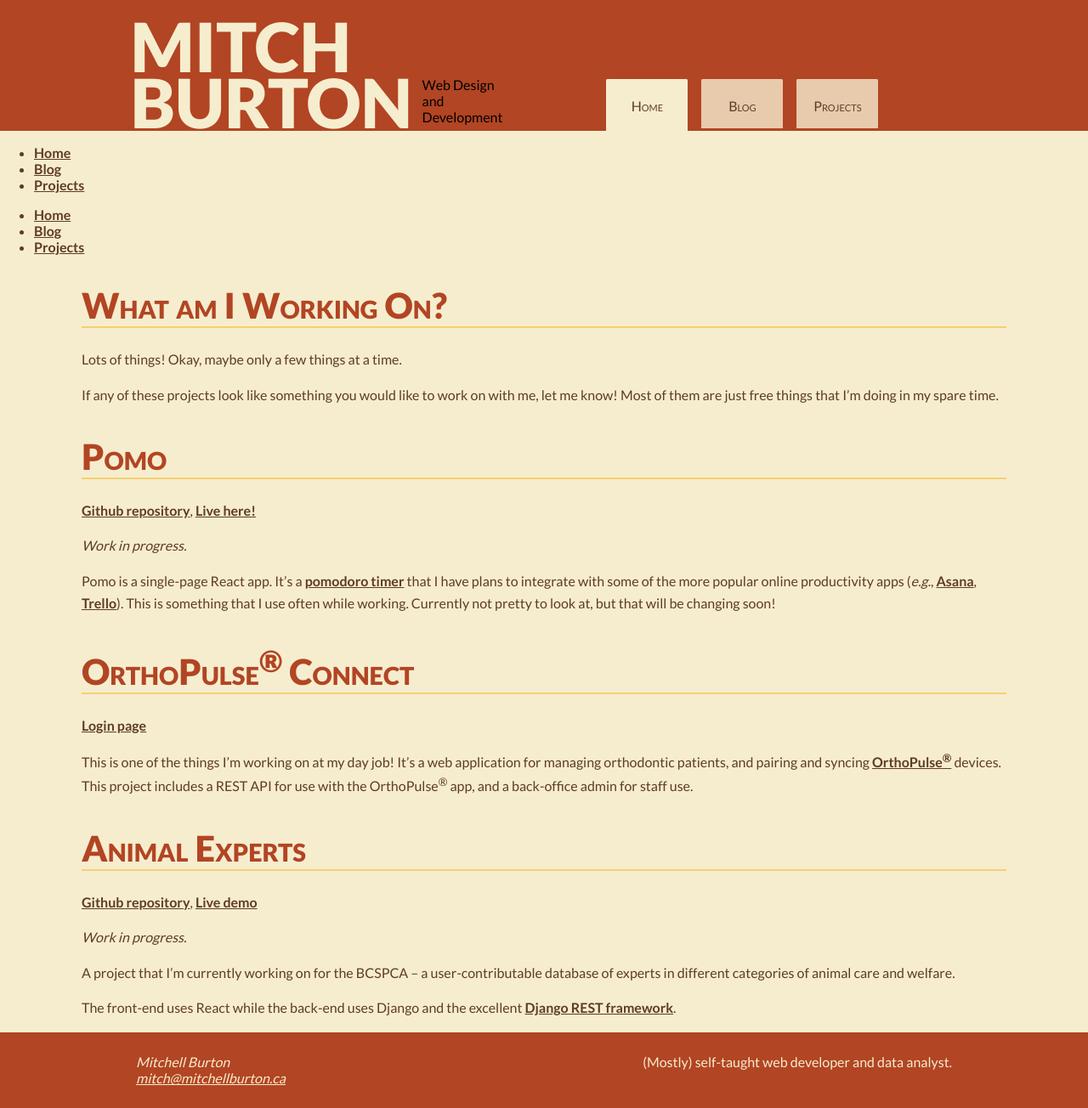
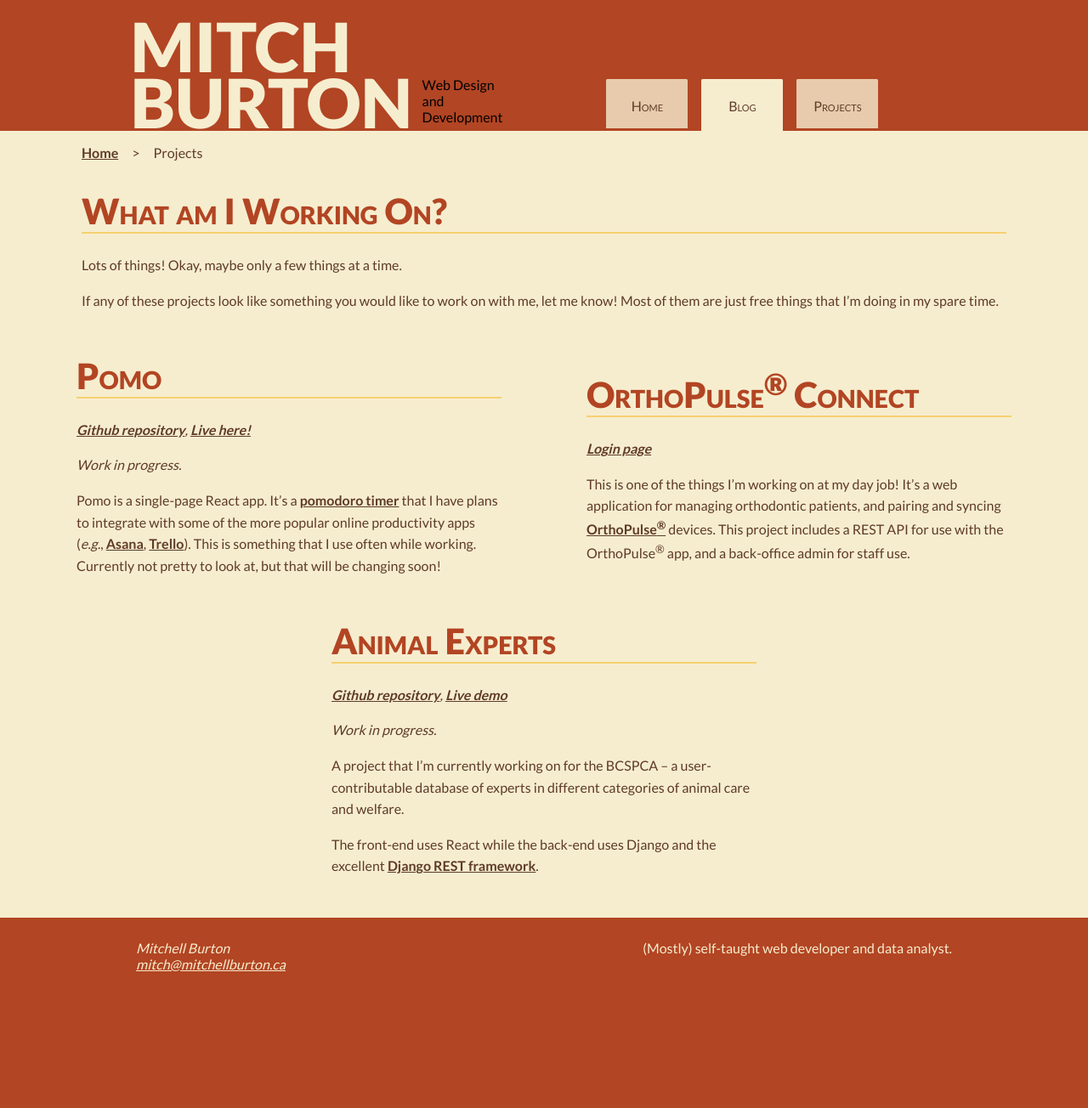
Before and after one commit to Perfect5th/perfect5th.github.io, a Jekyll site: the page built from projects.html, in a window 1280 px wide. Shown: the whole page at 85% size. Built offline with Jekyll 4.4.1, drawn with Linux system fonts in a browser that asks for light colours; after the commit the page ends 1169 px from its top, so only the background shows below that.

Commit message:
add breadcrumbs

```diff
--- a/_sass/_layout.scss
+++ b/_sass/_layout.scss
@@ -339,12 +339,37 @@ footer {
         }
 
         .blog-list-item {
-            cursor: pointer;
             max-width: 500px;
             width: 85%;
 
             .blog-date {
                 font-style: italic;
+            }
+        }
+
+        .blog-list-item-linked {
+            cursor: pointer;
+        }
+    }
+}
+
+.breadcrumbs {
+    margin: auto;
+    max-width: 1200px;
+    width: 85%;
+
+    ul {
+        display: flex;
+        flex-wrap: wrap;
+        margin-top: 0.5rem;
+        padding: 0;
+
+        li {
+            list-style: none;
+            margin-top: 0.5rem;
+
+            .breadcrumb-separator {
+                margin: 0 1rem;
             }
         }
     }
--- a/projects.html
+++ b/projects.html
@@ -2,23 +2,23 @@
 layout: default
 ---
 
-<nav class="subnav">
-  <ul>
+<nav class="mobile-nav">
+  <div class="hamburger" id="hamburger"><span onclick=showNav()>&#9776;</span></div>
+  <ul class="nav-items" id="nav-items">
+    <li class="first-nav" id="close-nav" onclick=closeNav()>></li>
+    <li class="first-nav first-nav-desktop"></li>
     <a href="/"><li>Home</li></a>
     <a href="/posts"><li>Blog</li></a>
-    <a href="/projects"><li class="active">Projects</li></a>
+    <a href="/projects"><li class="active last-nav">Projects</li></a>
   </ul>
 </nav>
 
-<aside class="sidenav">
-  <nav>
+<div class="breadcrumbs">
   <ul>
-      <a href="/"><li>Home</li></a>
-      <a href="/posts"><li>Blog</li></a>
-      <a href="/projects"><li class="active">Projects</li></a>
+    <li><a href="/">Home</a><span class="breadcrumb-separator">></span></li>
+    <li class="active">Projects</li>
   </ul>
-  </nav>
-</aside>
+</div>
 
 <article class="blog-topper">
   <h2>What am I Working On?</h2>
@@ -32,7 +32,8 @@ layout: default
   </p>
 </article>
 
-<div class="blog-link">
+<div class="posts-wrapper">
+  <div class="posts">
     <article class="blog-list-item">
       <div>
         <h2>Pomo</h2>
@@ -54,9 +55,7 @@ layout: default
         </div>
       </div>
     </article>
-</div>
 
-<div class="blog-link">
     <article class="blog-list-item">
       <div>
         <h2>OrthoPulse<sup>&reg;</sup> Connect</h2>
@@ -74,9 +73,7 @@ layout: default
         </div>
       </div>
     </article>
-</div>
 
-<div class="blog-link">
     <article class="blog-list-item">
       <div>
         <h2>Animal Experts</h2>
@@ -100,3 +97,4 @@ layout: default
         </div>
       </article>
   </div>
+</div>
--- a/scripts/main.js
+++ b/scripts/main.js
@@ -107,8 +107,11 @@ document.addEventListener("DOMContentLoaded", function () {
     case '/projects':
       active = 'nav-projects';
       break;
+    case '/':
+      active = 'nav-home';
+      break;
     default:
-      active = 'nav-home';
+      active = 'nav-blog';
   }
 
   var activeNav = document.getElementById(active);
@@ -130,7 +133,7 @@ document.addEventListener("DOMContentLoaded", function () {
     techIcon.addEventListener('click', toggleTechInfo);
   }
 
-  var blogItems = document.getElementsByClassName('blog-list-item');
+  var blogItems = document.getElementsByClassName('blog-list-item-linked');
 
   for (var i = 0; i < blogItems.length; i++) {
     var blogItem = blogItems.item(i);
```
Also changed, not shown: _layouts/post.html (+13 -12 lines), posts.html (+10 -3 lines). Lines whose indentation alone changed are shown as unchanged.
